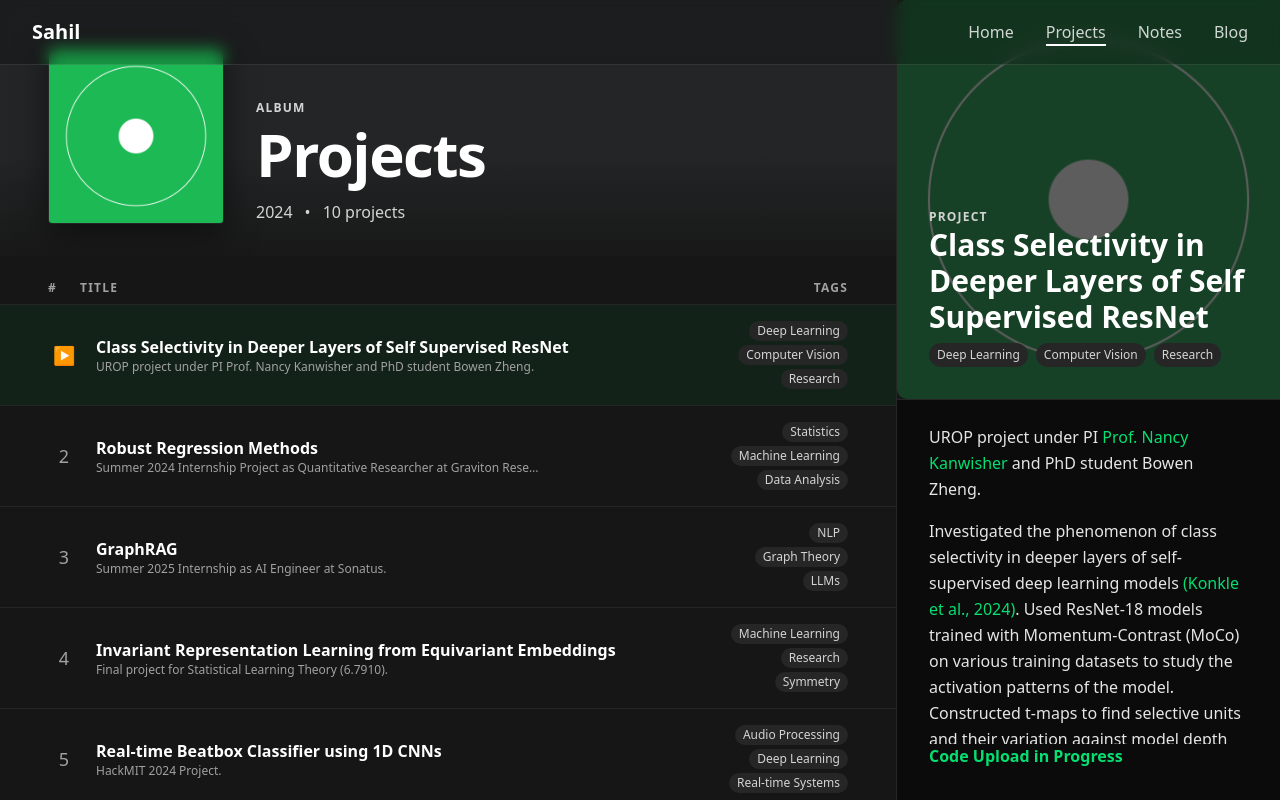
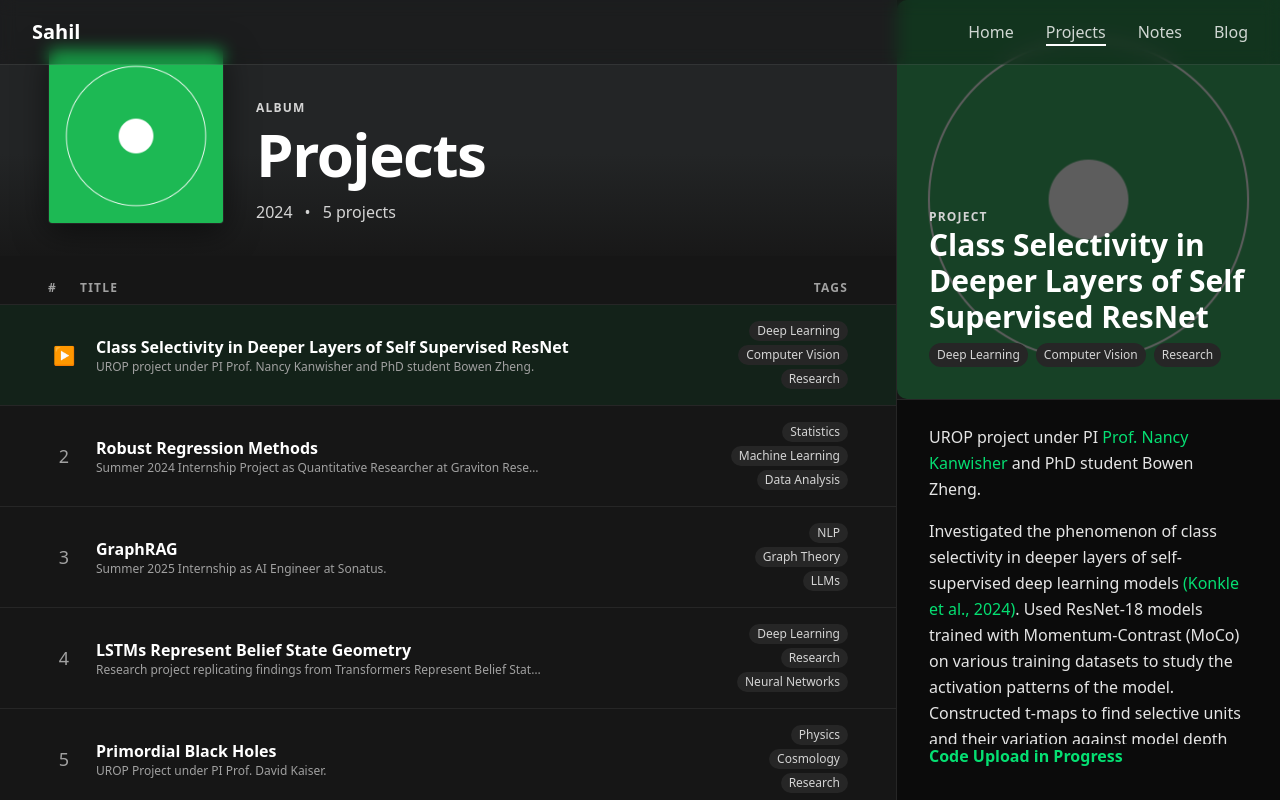
Before and after one commit to woodpulp003/personal-website, a Next.js app: page /projects in a window 1280 px wide. Built offline with nearby package versions, Linux system fonts and the light colour scheme.

Commit message:
changed projects page a bit

```diff
--- a/src/app/projects/page.tsx
+++ b/src/app/projects/page.tsx
@@ -34,22 +34,22 @@ const projects: Project[] = [
     image: '/images/vinyl-placeholder-1.png',
     status: 'Work in Progress'
   },
-  {
-    title: 'Invariant Representation Learning from Equivariant Embeddings',
-    description: 'Final project for [Statistical Learning Theory (6.7910)](https://poggio-lab.mit.edu/9-520/). \n\n Based on [Neural Isometries (NIso)](https://arxiv.org/abs/2405.19296) architecture, we used the [Group-Invariant Signatures](https://arxiv.org/pdf/1311.4158) proposed by Poggio et al. to demonstrate that equivariant embeddings led to more powerful signatures (and are thus better for classification), and better invariance of the signature. We used the Homography-perturbed MNIST (HomNIST) dataset for our experiments. Worked with E. Kim, L. Cai.',
-    tags: ['Machine Learning', 'Research', 'Symmetry'],
-    image: '/images/vinyl-placeholder-1.png',
-    link: 'https://github.com/yourusername/invariant-learning',
-    linkText: 'Code Upload in Progress',
-  },
-  {
-    title: 'Real-time Beatbox Classifier using 1D CNNs',
-    description: 'HackMIT 2024 Project. \n\nAn interactive system that uses 1D Convolutional Neural Networks to classify beatbox sounds in real-time. Implemented a game to teach users how to beatbox, or simply play along and have fun! \n\n Reduced bit-precision of model and implemented a strategy to run inference on model only when necessary. Created own training dataset with noisy augmentations to induce robustness. Worked with D. Villanueva and A. Chen.',
-    tags: ['Audio Processing', 'Deep Learning', 'Real-time Systems'],
-    image: '/images/vinyl-placeholder-2.png',
-    link: 'https://github.com/yourusername/beatbox-classifier',
-    linkText: 'Code Upload in Progress'
-  },
+  // {
+  //   title: 'Invariant Representation Learning from Equivariant Embeddings',
+  //   description: 'Final project for [Statistical Learning Theory (6.7910)](https://poggio-lab.mit.edu/9-520/). \n\n Based on [Neural Isometries (NIso)](https://arxiv.org/abs/2405.19296) architecture, we used the [Group-Invariant Signatures](https://arxiv.org/pdf/1311.4158) proposed by Poggio et al. to demonstrate that equivariant embeddings led to more powerful signatures (and are thus better for classification), and better invariance of the signature. We used the Homography-perturbed MNIST (HomNIST) dataset for our experiments. Worked with E. Kim, L. Cai.',
+  //   tags: ['Machine Learning', 'Research', 'Symmetry'],
+  //   image: '/images/vinyl-placeholder-1.png',
+  //   link: 'https://github.com/yourusername/invariant-learning',
+  //   linkText: 'Code Upload in Progress',
+  // },
+  // {
+  //   title: 'Real-time Beatbox Classifier using 1D CNNs',
+  //   description: 'HackMIT 2024 Project. \n\nAn interactive system that uses 1D Convolutional Neural Networks to classify beatbox sounds in real-time. Implemented a game to teach users how to beatbox, or simply play along and have fun! \n\n Reduced bit-precision of model and implemented a strategy to run inference on model only when necessary. Created own training dataset with noisy augmentations to induce robustness. Worked with D. Villanueva and A. Chen.',
+  //   tags: ['Audio Processing', 'Deep Learning', 'Real-time Systems'],
+  //   image: '/images/vinyl-placeholder-2.png',
+  //   link: 'https://github.com/yourusername/beatbox-classifier',
+  //   linkText: 'Code Upload in Progress'
+  // },
   {
     title: 'LSTMs Represent Belief State Geometry',
     description: 'Research project replicating findings from [Transformers Represent Belief State Geometry](https://arxiv.org/pdf/2405.15943). \n\n Investigated how LSTM networks represent belief states in their hidden activations when trained on next-token prediction tasks. Demonstrated that belief states are linearly represented in the LSTM hidden states, even in cases where the predicted belief state geometry has highly nontrivial fractal structure. Extended the original work to show that this phenomenon is not unique to transformers but also occurs in other sequence models.',
@@ -58,22 +58,22 @@ const projects: Project[] = [
     link: 'https://github.com/yourusername/lstm-belief-states',
     linkText: 'Code Upload in Progress',
   },
-  {
-    title: 'CricketBOT: Robot that plays cricket',
-    description: 'Final project for [Robotic Manipulation (6.4210)](https://manipulation.csail.mit.edu/Fall2024/). \n\n Built a robot simulation in Drake that can react to random ball throws and come up with shots on its own. Implemented ball tracking, trajectory prediction, motion planning and smooth execution for a Kuka-IIWA robot. Worked with M. Gadhiwala and M. Hegde.',
-    tags: ['Robotics', 'Computer Vision', 'Hardware'],
-    image: '/images/vinyl-placeholder-3.png',
-    link: 'https://github.com/yourusername/cricketbot',
-    linkText: 'Code Upload in Progress',
-  },
-  {
-    title: 'ByteMe: Learn Audio Synthesis Interactively',
-    description: 'Weblab 2024 Project. \n\n An interactive web application for learning audio synthesis concepts, building your own sounds, and playing them on a piano using a computer keyboard. Users can change the ADSR profile, waveform and other parameters of the sound, and save their sound presets. Worked with M. Hegde and N. Kothnur.',
-    tags: ['Web Development', 'Audio', 'Education'],
-    image: '/images/vinyl-placeholder-3.png',
-    link: 'https://github.com/yourusername/bytime',
-    linkText: 'Code Upload in Progress',
-  },
+  // {
+  //   title: 'CricketBOT: Robot that plays cricket',
+  //   description: 'Final project for [Robotic Manipulation (6.4210)](https://manipulation.csail.mit.edu/Fall2024/). \n\n Built a robot simulation in Drake that can react to random ball throws and come up with shots on its own. Implemented ball tracking, trajectory prediction, motion planning and smooth execution for a Kuka-IIWA robot. Worked with M. Gadhiwala and M. Hegde.',
+  //   tags: ['Robotics', 'Computer Vision', 'Hardware'],
+  //   image: '/images/vinyl-placeholder-3.png',
+  //   link: 'https://github.com/yourusername/cricketbot',
+  //   linkText: 'Code Upload in Progress',
+  // },
+  // {
+  //   title: 'ByteMe: Learn Audio Synthesis Interactively',
+  //   description: 'Weblab 2024 Project. \n\n An interactive web application for learning audio synthesis concepts, building your own sounds, and playing them on a piano using a computer keyboard. Users can change the ADSR profile, waveform and other parameters of the sound, and save their sound presets. Worked with M. Hegde and N. Kothnur.',
+  //   tags: ['Web Development', 'Audio', 'Education'],
+  //   image: '/images/vinyl-placeholder-3.png',
+  //   link: 'https://github.com/yourusername/bytime',
+  //   linkText: 'Code Upload in Progress',
+  // },
   {
     title: 'Primordial Black Holes',
     description: 'UROP Project under PI Prof. David Kaiser. \n\n Research project to model Primordial Black Holes as a charged blackhole in a quasi-Abelian Plasma. Applied the Einstein Field Equation on the stress-energy tensor of the plasma to find the metric of the blackhole. Numerically solved the equations using Mathematica to obtain the horizon size of the blackhole as a function of universe temeperature.',
@@ -82,14 +82,14 @@ const projects: Project[] = [
     link: 'https://github.com/yourusername/pbh-research',
     linkText: 'Code Upload in Progress',
   },
-  {
-    title: 'Time Series Analysis for CPI Prediction',
-    description: 'Project for [Statistics, Computation and Applications (6.3730)](https://student.mit.edu/catalog/m6c.html). \n\n Used autoregressive models, partial autocorrelograms and external regressors to improve the prediction model for the CPI (a proxy for inflation rates).',
-    tags: ['Time Series', 'Economics', 'Data Science'],
-    image: '/images/vinyl-placeholder-1.png',
-    link: 'https://github.com/yourusername/cpi-prediction',
-    linkText: 'Code Upload in Progress',
-  },
+  // {
+  //   title: 'Time Series Analysis for CPI Prediction',
+  //   description: 'Project for [Statistics, Computation and Applications (6.3730)](https://student.mit.edu/catalog/m6c.html). \n\n Used autoregressive models, partial autocorrelograms and external regressors to improve the prediction model for the CPI (a proxy for inflation rates).',
+  //   tags: ['Time Series', 'Economics', 'Data Science'],
+  //   image: '/images/vinyl-placeholder-1.png',
+  //   link: 'https://github.com/yourusername/cpi-prediction',
+  //   linkText: 'Code Upload in Progress',
+  // },
 ];
 
 export default function Projects() {
```
